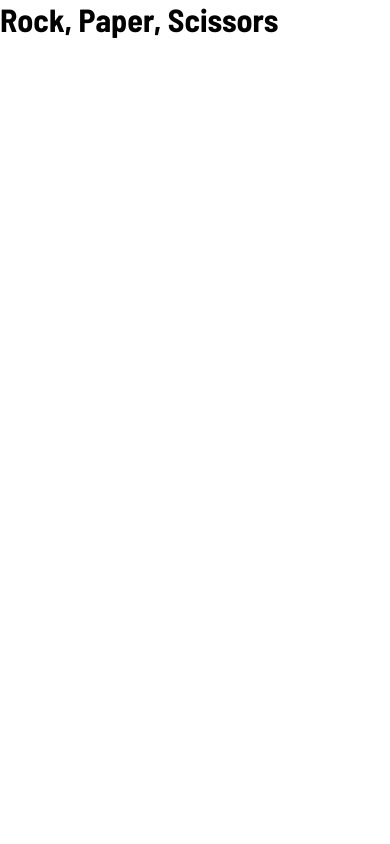
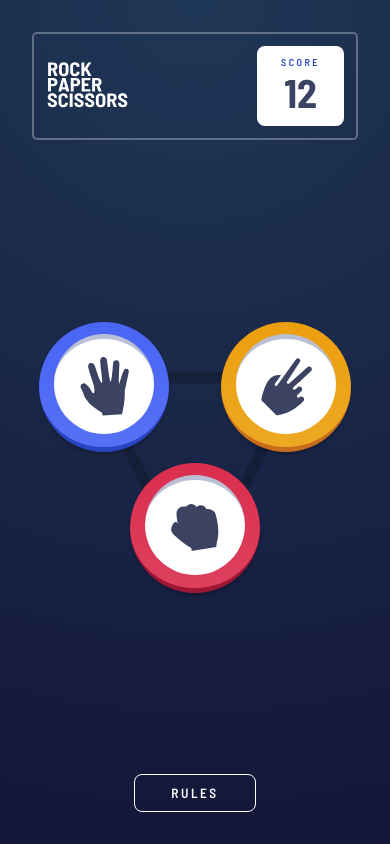
Before and after one commit to dev-fa/js-rock-paper-scissors, a website built with webpack: page dist/index.html in a window 390 px wide. Built offline with nearby package versions, Linux system fonts and the light colour scheme.

Commit message:
Create mobile UI prototype

```diff
--- a/package.json
+++ b/package.json
@@ -5,7 +5,8 @@
   "main": "index.js",
   "scripts": {
     "test": "echo \"Error: no test specified\" && exit 1",
-    "watch": "webpack --progress --watch"
+    "watch": "webpack --progress --watch",
+    "build": "webpack"
   },
   "repository": {
     "type": "git",
--- a/src/sass/base/_boilerplate.scss
+++ /dev/null
@@ -1,20 +0,0 @@
-:root {
-  --ff-primary: 'Barlow Semi Condensed', sans-serif;
-}
-
-html {
-  box-sizing: border-box;
-  font-size: 100%;
-}
-
-*,
-*::before,
-*::after {
-  box-sizing: inherit;
-  margin: 0;
-  padding: 0;
-}
-
-body {
-  font-family: var(--ff-primary);
-}
--- a/src/sass/base/_index.scss
+++ /dev/null
@@ -1 +0,0 @@
-@forward 'boilerplate';
--- /dev/null
+++ b/src/sass/modules/_boilerplate.scss
@@ -0,0 +1,48 @@
+:root {
+  --ff-primary: 'Barlow Semi Condensed', sans-serif;
+  --gradient-orange: linear-gradient(hsl(39, 89%, 49%), hsl(40, 84%, 53%));
+  --gradient-blue: linear-gradient(hsl(230, 89%, 62%), hsl(230, 89%, 65%));
+  --gradient-red: linear-gradient(hsl(349, 71%, 52%), hsl(349, 70%, 56%));
+  --gradient-cyan: linear-gradient(hsl(189, 59%, 53%), hsl(189, 58%, 57%));
+  --gradient-background: radial-gradient(
+    circle at top,
+    hsl(214, 47%, 23%),
+    hsl(237, 49%, 15%)
+  );
+  --clr-accent-red: #9d1634;
+  --clr-accent-blue: #2a45c2;
+  --clr-accent-orange: #c76c1b;
+  --clr-neutral-500: hsl(229, 64%, 46%);
+  --clr-neutral-700: hsl(229, 25%, 31%);
+  --clr-neutral-300: hsl(217, 16%, 45%);
+  --clr-neutral-100: hsl(228, 23%, 78%);
+  --clr-neutral-50: hsl(0, 0%, 100%);
+  --drop-shadow-500: 0px 3px 3px 0px rgba(0, 0, 0, 0.2);
+}
+
+html {
+  box-sizing: border-box;
+  font-size: 100%;
+}
+
+*,
+*::before,
+*::after {
+  box-sizing: inherit;
+  margin: 0;
+  padding: 0;
+}
+
+body {
+  font-family: var(--ff-primary);
+  background: var(--gradient-background);
+  background-repeat: no-repeat;
+  width: 100vw;
+  max-width: 100%;
+  height: 100vh;
+  height: 100dvh;
+}
+
+button {
+  font-family: var(--ff-primary);
+}
--- /dev/null
+++ b/src/sass/modules/_components.scss
@@ -0,0 +1,116 @@
+@use 'functions' as f;
+
+.scoreboard {
+  display: flex;
+  align-items: center;
+  justify-content: space-between;
+  width: 100%;
+  max-width: 700px;
+  padding: 12px;
+  border: 2px solid rgba($color: #fff, $alpha: 0.3);
+  border-radius: 5px;
+
+  &__logo {
+    width: 83px;
+    height: 48px;
+  }
+}
+
+.score-card {
+  background-color: var(--clr-neutral-50);
+  border-radius: 8px;
+  padding: 10px 24px;
+
+  &__title {
+    color: var(--clr-neutral-500);
+    text-transform: uppercase;
+    letter-spacing: 2.5px;
+    font-size: f.rem(10);
+    font-weight: 600;
+  }
+
+  &__number {
+    color: var(--clr-neutral-700);
+    font-size: f.rem(40);
+    font-weight: 700;
+    text-align: center;
+  }
+}
+
+.game {
+  display: grid;
+  align-items: center;
+  width: 100%;
+  max-width: 312px;
+  height: 282px;
+  background-image: url(./assets/images/bg-triangle.svg);
+  background-repeat: no-repeat;
+  background-position: top 55px center;
+  // background-size: 166px 188px;
+  background-size: 225px 225px;
+  grid-template: repeat(2, auto) / repeat(2, auto);
+  grid-template-areas:
+    'p s'
+    'r r';
+
+  &__button {
+    border-radius: 100%;
+    width: 100px;
+    height: 100px;
+    display: flex;
+    align-items: center;
+    justify-content: center;
+    background-color: var(--clr-neutral-50);
+    border-top: 5px solid var(--clr-neutral-100);
+  }
+
+  &__button-wrap {
+    border-radius: 100%;
+    width: 130px;
+    height: 130px;
+    display: flex;
+    align-items: center;
+    justify-content: center;
+    box-shadow: var(--drop-shadow-500);
+    border-bottom: 5px solid;
+
+    &--rock {
+      background: var(--gradient-red);
+      border-bottom-color: var(--clr-accent-red);
+    }
+
+    &--paper {
+      background: var(--gradient-blue);
+      border-bottom-color: var(--clr-accent-blue);
+    }
+
+    &--scissors {
+      background: var(--gradient-orange);
+      border-bottom-color: var(--clr-accent-orange);
+    }
+  }
+}
+
+.rock {
+  grid-area: r;
+  justify-self: center;
+}
+
+.paper {
+  grid-area: p;
+}
+
+.scissors {
+  grid-area: s;
+  justify-self: end;
+}
+
+.btn-ghost {
+  padding: 10px 36px;
+  background: none;
+  border: 1px solid var(--clr-neutral-50);
+  border-radius: 8px;
+  color: var(--clr-neutral-50);
+  text-transform: uppercase;
+  letter-spacing: 2.5px;
+}
--- /dev/null
+++ b/src/sass/modules/_index.scss
@@ -0,0 +1,3 @@
+@forward 'boilerplate';
+@forward 'layouts';
+@forward 'components';
--- /dev/null
+++ b/src/sass/modules/_layouts.scss
@@ -0,0 +1,9 @@
+main {
+  width: inherit;
+  height: inherit;
+  display: flex;
+  flex-direction: column;
+  justify-content: space-between;
+  align-items: center;
+  padding: 32px;
+}
--- a/src/sass/style.scss
+++ b/src/sass/style.scss
@@ -1,3 +1 @@
-@forward 'base';
-@forward 'components';
-@forward 'layouts';
+@forward 'modules';
```
Also changed, not shown: dist/index.html, dist/style.css, src/sass/components/_index.scss (deleted), src/sass/layouts/_index.scss (deleted), src/sass/modules/_breakpoints.scss (renamed from src/sass/util/_breakpoints.scss), src/sass/modules/_functions.scss (renamed from src/sass/util/_functions.scss), 1 other file.
